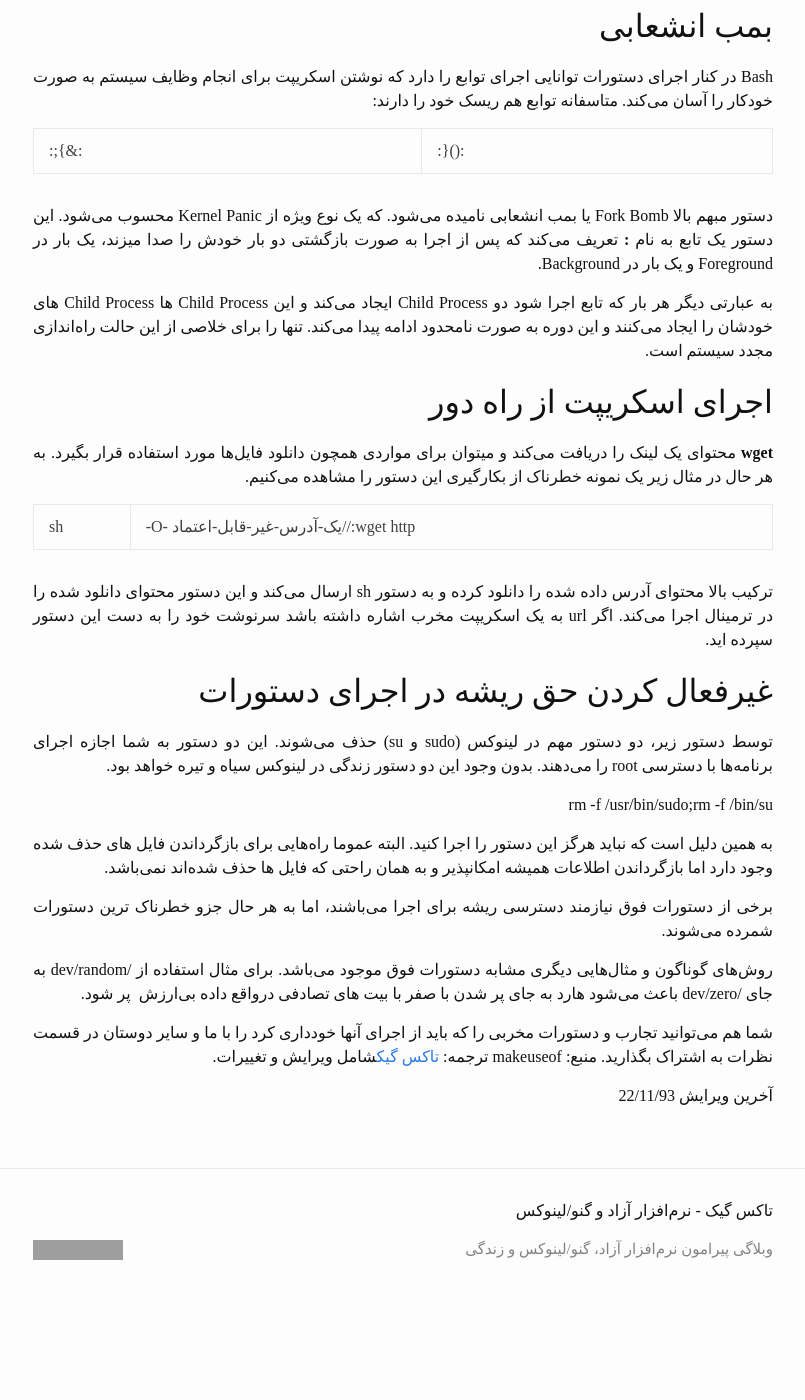
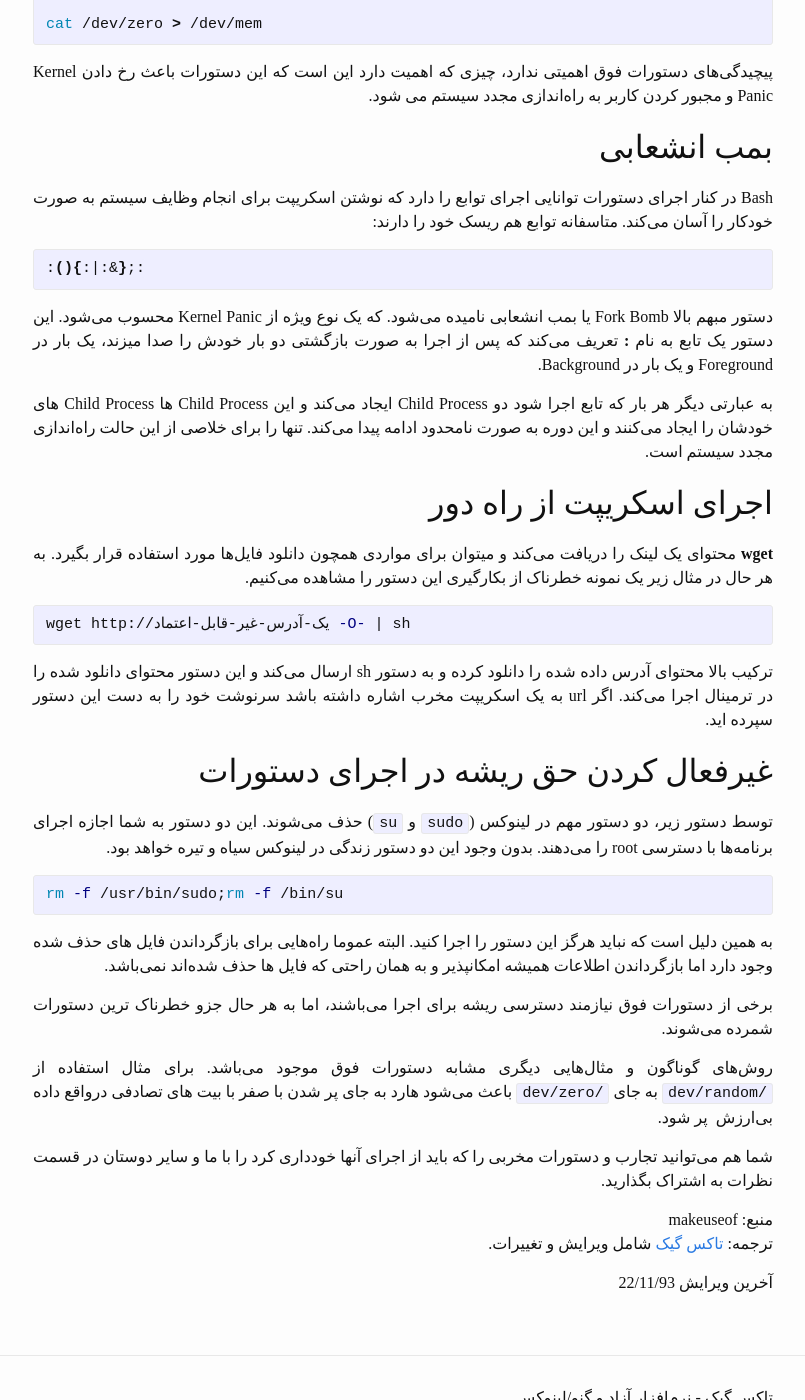
Before and after one commit to Ravexina/tuxgeek, a Jekyll site: the page built from _posts/2014-12-12-9-دستور-مهلک-در-گنولینوکس-که-هرگز-نباید.md, in a window 1280 px wide and 1400 px high, scrolled down 2061 px. Shown: the whole window, without its empty margins (237-1042 px from the left). Built offline with Jekyll 4.4.1, drawn with Linux system fonts in a browser that asks for light colours; some web fonts are replaced; comment, search, counter and statistics services are not loaded; before the commit the page ends 3381 px from its top, so only the background shows below that; some of the changed text lies outside the part shown; grey boxes are pictures that could not be loaded.

Commit message:
Highlight codes

```diff
--- a/_posts/2014-12-12-9-دستور-مهلک-در-گنولینوکس-که-هرگز-نباید.md
+++ b/_posts/2014-12-12-9-دستور-مهلک-در-گنولینوکس-که-هرگز-نباید.md
@@ -23,7 +23,9 @@ categories:
 
 قدرت و قابلیت گنو/لینوکس در حذف هر چیز بدون پرسش یک نعمت بزرگ است، خصوصا اگر با پیغام هایی همچون حذف فایل امکانپذیر نمی‌باشد آشنا باشید، به هر حال یکی از خطرناک ترین دستورات از همین ویژگی قدرت گرفته و به شکل زیر است:
 
+{% highlight bash %}
 rm -rf /
+{% endhighlight %}
 
 خط بالا دستور rm (حذف) را به همراه پارامتر r به معنی recursive (بازگشتی) که باعث می‌شود دستور تمام زیر دایرکتوری‌های شاخه مشخص شده را شامل شود و f که بدون پرسش فایل‌های Read Only را حذف می‌کند (force) اجرا شود.
 درواقع دستور بالا تمام فایل‌ها و دایرکتوری‌ها در سیستم شما را پاک می‌کند.
@@ -33,7 +35,9 @@ rm -rf /
 
 هرچند ترمینال بهترین دوست کاربران است اما برای کاربران تاره‌کار گنو/لینوکس گزینه قابل اعتمادی نیست، زیرا راه‌های زیادی برای از بین بردن اطلاعات به صورت تصادفی را به کاربران می‌دهد. حذف بازگشتی یکی از این راه‌ها بود. یک راه دیگر استفاده از دستوراتی مشابه دستور زیر است:
 
+{% highlight bash %}
 mkfs.ext4 /dev/sda
+{% endhighlight %}
 
 دستور فوق هارد دیسک را برای استفاده از فایل سیستم ext4 فرمت می‌کند. فرمت کردن به خودی خود یک عمل مخرب نیست اما انجام اینکار بر روی تمامی یک دیسک که شامل فایل‌ها و... میشود همه چیز را از بین برده و می‌تواند سیستم شما را در حالت غیر قابل بازگشت قرار دهد.
 
@@ -43,7 +47,9 @@ mkfs.ext4 /dev/sda
 
  اگر فرمت تصادفی هارد به اندازه کافی برایتان بد نیست، این امکان وجود دارد که هارد خود را با اطلاعات خام بازنویسی کنید، حداقل فرمت کردن یک عمل است که در حالت عادی استفاده میشود، اما بازنویسی هارد به نظر گزینه خوبی نمی‌آید.
 
+{% highlight bash %}
 command > /dev/sda
+{% endhighlight %}
 
 کلمه command در خط بالا را میتوان با هر دستور دیگری جایگزین کرد. علامت
 **<**
@@ -55,24 +61,26 @@ command > /dev/sda
 
 در اینجا یک روش دیگر برای از بین بردن سیستم‌ و فایل‌هایتان آمده است، این دستور هارد شما را با بیت صفر پر می‌کند. درواقع هیچ چیز بر روی هاردتان باقی نخواهد ماند.
 
+{% highlight bash %}
 dd if=/dev/zero of=/dev/sda
+{% endhighlight %}
 
 **dd**
  یک دستور سطح پایین است که برای نوشتن اطلاعات بر روی درایو های فیزیکی استفاده می‌شود،
 **if**
- منبع داده را مشخص میکند که در این مثال منبع /dev/zero میباشد که یک جریان نامحدود از صفر را ارائه می‌کند.
+ منبع داده را مشخص میکند که در این مثال منبع `/dev/zero` میباشد که یک جریان نامحدود از صفر را ارائه می‌کند.
 **of**
- مشخص کننده مقصد این صفر ها میباشد که در این مثال /dev/sda یعنی آدرس هارد دیسک می‌باشد.
+ مشخص کننده مقصد این صفر ها میباشد که در این مثال `/dev/sda` یعنی آدرس هارد دیسک می‌باشد.
 
 
 ## انتقال همه چیز به هیچ چیز (یک تصور اشتباه)
 
 
-اگر از شنیدن دستورات و راه‌هایی که منجر به خرابی هاردتان میشود خسته شده‌اید، صبر کنید، اینجا یک مورد بسیار جالب ارائه شده است. در لینوکس یک فایل ویژه وجود دارد(
-**/dev/null**
-) که تمام اطلاعاتی که به سمت آن ارسال میشود را نادیده می‌گیرد. می‌توانید آن را به عنوان یک سیاه‌چاله یا کاغذ خردکن در نظر بگیرید.
+اگر از شنیدن دستورات و راه‌هایی که منجر به خرابی هاردتان میشود خسته شده‌اید، صبر کنید، اینجا یک مورد بسیار جالب ارائه شده است. در لینوکس یک فایل ویژه وجود دارد(`/dev/null`) که تمام اطلاعاتی که به سمت آن ارسال میشود را نادیده می‌گیرد. می‌توانید آن را به عنوان یک سیاه‌چاله یا کاغذ خردکن در نظر بگیرید.
 
+{% highlight bash %}
 mv / /dev/null
+{% endhighlight %}
 
 برخلاف تصور عموم، در دستور فوق
 **mv**
@@ -85,6 +93,7 @@ mv / /dev/null
 برخی اوقات یک خطای درونی مهلک که غیرقابل کنترل میباشد رخ می‌دهد و سیستم یک پیغام مشابه Blue Screen به نمایش میگذارد:
 [Kernel Panic](https://en.wikipedia.org/wiki/Kernel_panic).
 
+{% highlight bash %}
 dd if=/dev/random of=/dev/port
 
 echo 1 > /proc/sys/kernel/panic
@@ -92,6 +101,7 @@ echo 1 > /proc/sys/kernel/panic
 cat /dev/port
 
 cat /dev/zero > /dev/mem
+{% endhighlight %}
 
 پیچیدگی‌های دستورات فوق اهمیتی ندارد، چیزی که اهمیت دارد این است که این دستورات باعث رخ دادن Kernel Panic‌ و مجبور کردن کاربر به راه‌اندازی مجدد سیستم می شود.
 
@@ -101,7 +111,9 @@ cat /dev/zero > /dev/mem
 
 Bash در کنار اجرای دستورات توانایی اجرای توابع را دارد که نوشتن اسکریپت برای انجام وظایف سیستم به صورت خودکار را آسان می‌کند. متاسفانه توابع هم ریسک خود را دارند:
 
+{% highlight bash %}
 :(){:|:&};:
+{% endhighlight %}
 
 دستور مبهم بالا Fork Bomb یا بمب انشعابی نامیده می‌شود. که یک نوع ویژه از Kernel Panic محسوب می‌شود. این دستور یک تابع به نام
 **:**
@@ -116,7 +128,9 @@ Bash در کنار اجرای دستورات توانایی اجرای تواب
 **wget**
 محتوای یک لینک را دریافت می‌کند و میتوان برای مواردی همچون دانلود فایل‌ها مورد استفاده قرار بگیرد. به هر حال در مثال زیر یک نمونه خطرناک از بکارگیری این دستور را مشاهده می‌کنیم.
 
+{% highlight bash %}
 wget http://یک-آدرس-غیر-قابل-اعتماد -O- | sh
+{% endhighlight %}
 
 ترکیب بالا محتوای آدرس داده شده را دانلود کرده و به دستور sh ارسال می‌کند و این دستور محتوای دانلود شده را در ترمینال اجرا می‌کند. اگر url به یک اسکریپت مخرب اشاره داشته باشد سرنوشت خود را به دست این دستور سپرده اید.
 
@@ -124,19 +138,21 @@ wget http://یک-آدرس-غیر-قابل-اعتماد -O- | sh
 ## غیرفعال کردن حق ریشه در اجرای دستورات
 
 
-توسط دستور زیر، دو دستور مهم در لینوکس (sudo و su) حذف می‌شوند. این دو دستور به شما اجازه اجرای برنامه‌ها با دسترسی root را می‌دهند. بدون وجود این دو دستور زندگی در لینوکس سیاه و تیره خواهد بود.
+توسط دستور زیر، دو دستور مهم در لینوکس (`sudo` و `su`) حذف می‌شوند. این دو دستور به شما اجازه اجرای برنامه‌ها با دسترسی root را می‌دهند. بدون وجود این دو دستور زندگی در لینوکس سیاه و تیره خواهد بود.
 
+{% highlight bash %}
 rm -f /usr/bin/sudo;rm -f /bin/su
+{% endhighlight %}
 
 به همین دلیل است که نباید هرگز این دستور را اجرا کنید. البته عموما راه‌هایی برای بازگرداندن فایل های حذف شده وجود دارد اما بازگرداندن اطلاعات همیشه امکانپذیر و به همان راحتی که فایل ها حذف شده‌اند نمی‌باشد.
 
 برخی از دستورات فوق نیازمند دسترسی ریشه برای اجرا می‌باشند، اما به هر حال جزو خطرناک ترین دستورات شمرده می‌شوند.
 
-روش‌های گوناگون و مثال‌هایی دیگری مشابه دستورات فوق موجود می‌باشد. برای مثال استفاده از /dev/random به جای /dev/zero باعث می‌شود هارد به جای پر شدن با صفر با بیت های تصادفی درواقع داده بی‌ارزش  پر شود.
+روش‌های گوناگون و مثال‌هایی دیگری مشابه دستورات فوق موجود می‌باشد. برای مثال استفاده از `/dev/random` به جای `/dev/zero` باعث می‌شود هارد به جای پر شدن با صفر با بیت های تصادفی درواقع داده بی‌ارزش  پر شود.
 
 شما هم می‌توانید تجارب و دستورات مخربی را که ‌باید از اجرای آنها خودداری کرد را با ما و سایر دوستان در قسمت نظرات به اشتراک بگذارید.
+
 منبع: makeuseof
-ترجمه:
-[تاکس گیک](http://tuxgeek.ir)شامل ویرایش و تغییرات.
+ترجمه: [تاکس گیک](http://tuxgeek.ir) شامل ویرایش و تغییرات.
 
 آخرین ویرایش 22/11/93
```
Also changed, not shown: _posts/2014-12-14-مدیریت-پروسه‌ها-و-تفاوت-ctrlz-با-ctrlc.md (+22 -14 lines), _posts/2015-05-31-determine-that-host-is-physical-or-virtual.md (+14 -2 lines).
